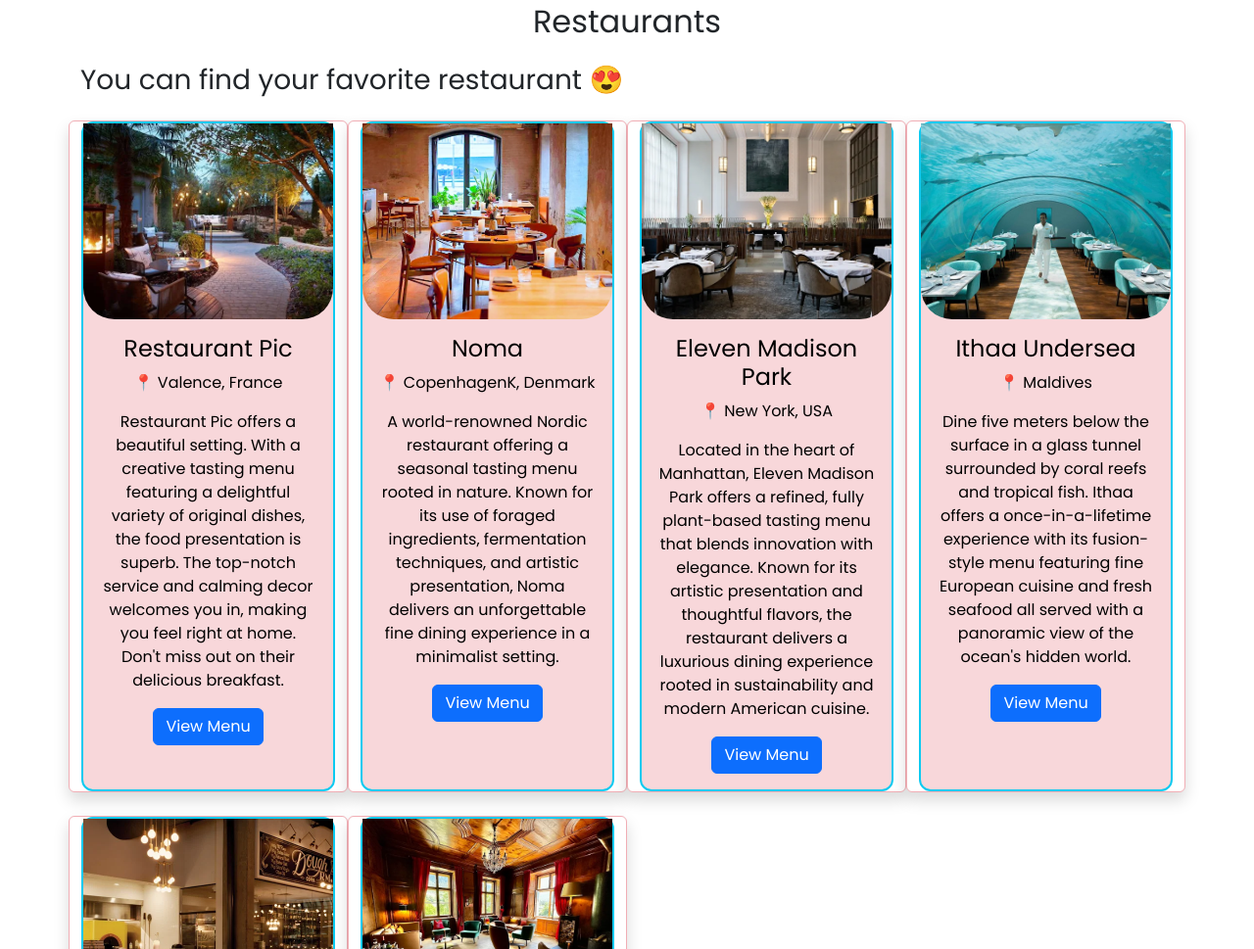
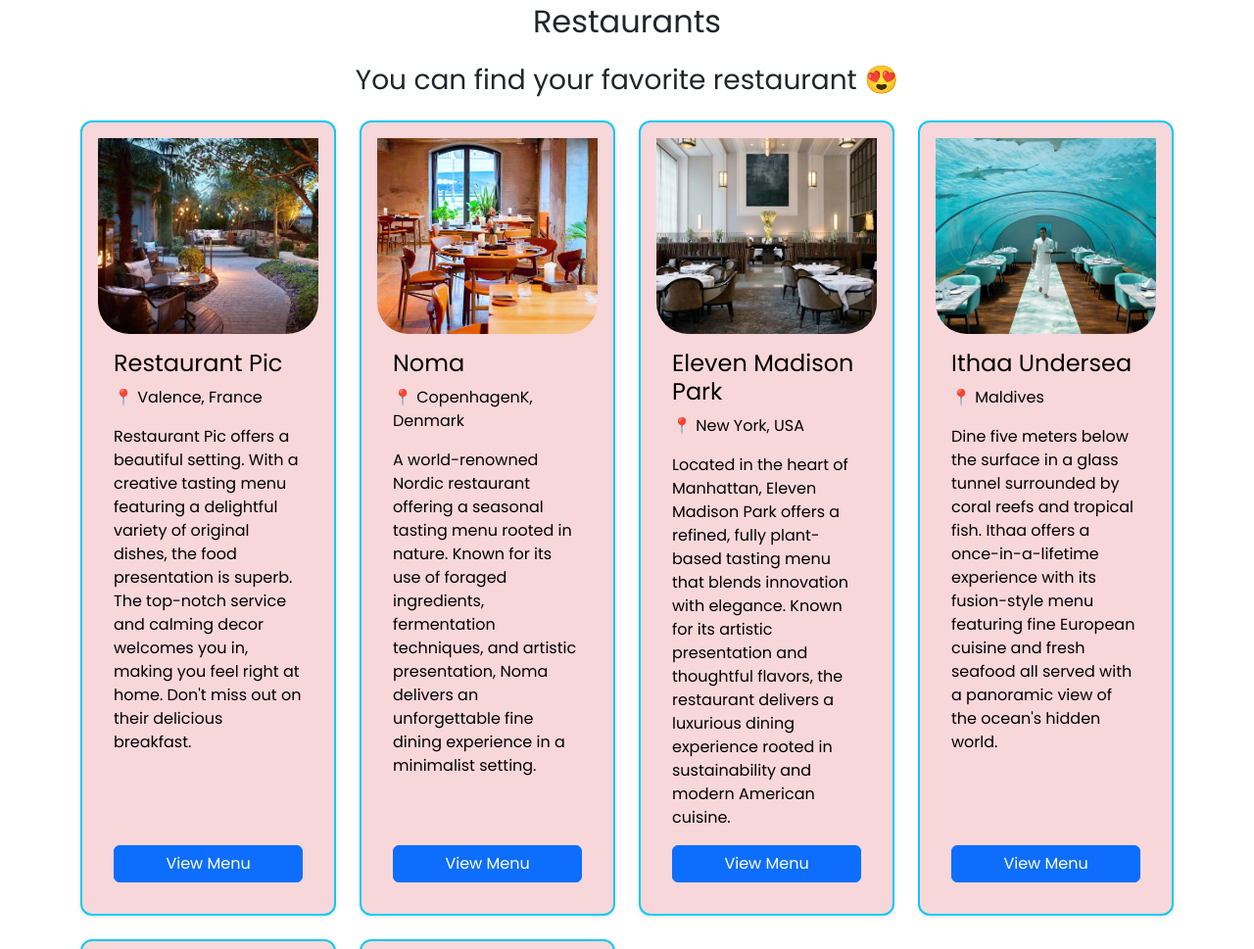
Before and after one commit to nargesyaghoubi-ygh/Foodie-Hub, a plain HTML site: page index.html in a window 1280 px wide. Shown: the part 983-1952 px from the top of the page at 98% size. Drawn offline with nearby package versions, Linux system fonts and the light colour scheme.

Commit message:
update css

```diff
--- a/index.html
+++ b/index.html
@@ -60,7 +60,7 @@
   </nav>
 
   <section id="home" class="d-flex justify-content-center align-items-center text-center text-white hero-section">
-    <div class="container px-4">
+    <div class="container">
       <h1 class="display-4 fw-bold text-info">Welcome to Foodie Hub</h1>
       <p class="display-6 fw-bold text-info">Order your favorite meals instantly!</p>
     </div>
@@ -69,117 +69,113 @@
   <div class="alert alert-success alert-dismissible fade show container mt-4" role="alert">
     Welcome to my Foodie Hub.
     <button type="button" class="btn-close" data-bs-dismiss="alert" aria-label="close"></button>
-
   </div>
 
   <div id="restaurant" class="container mt-4">
     <h2 class="mb-4 mt-5 text-center">Restaurants</h2>
-    <h3 class="mb-4">You can find your favorite restaurant 😍</h3>
-    <div class="row">
-      <div class="col-12 col-md-6 col-lg-3 mb-4 bg-white rounded shadow hover-scale border border-danger-subtle">
-        <div class="card text-center text-black bg-danger-subtle h-100 d-flex flex-column">
-          <img src="images/restaurant/Restaurant-Pic.webp" class="img-fluid custom-img rounded-5 rounded-top-0">
-          <div class="card-body mt-auto">
+    <h3 class="mb-4 text-center">You can find your favorite restaurant 😍</h3>
+
+    <div class="row g-4">
+      <!-- Restaurant Card -->
+      <div class="col-12 col-sm-6 col-lg-4 col-xl-3">
+        <div class="card p-3 text-black bg-danger-subtle h-100 d-flex flex-column shadow-sm hover-scale">
+          <img src="images/restaurant/Restaurant-Pic.webp" class="img-fluid custom-img rounded-5 rounded-top-0" alt="Restaurant Pic">
+          <div class="card-body d-flex flex-column mt-auto">
             <h4 class="cart-title">Restaurant Pic</h4>
             <p>📍 Valence, France</p>
             <p class="card-text">
               Restaurant Pic offers a beautiful setting. With a creative tasting menu featuring a delightful variety of
-              original dishes, the food presentation is superb.
-              The top-notch service and calming decor welcomes you in, making you feel right at home.
-              Don't miss out on their delicious breakfast.
+              original dishes, the food presentation is superb. The top-notch service and calming decor welcomes you in,
+              making you feel right at home. Don't miss out on their delicious breakfast.
             </p>
             <a href="#menu" class="btn btn-primary mt-auto" data-bs-toggle="tooltip" data-bs-placement="bottom" title="View Restaurant Menu">View Menu</a>
           </div>
         </div>
       </div>
-      <div
-        class="col-12 col-md-6 col-lg-3 mb-4 bg-white rounded shadow hover-scale border border-danger-subtle">
-        <div class="card text-center text-black bg-danger-subtle h-100 d-flex flex-column">
-          <img src="images/restaurant/noma.webp" class="img-fluid custom-img rounded-5 rounded-top-0">
-          <div class="card-body mt-auto">
+
+      <div class="col-12 col-sm-6 col-lg-4 col-xl-3">
+        <div class="card p-3 text-black bg-danger-subtle h-100 d-flex flex-column shadow-sm hover-scale">
+          <img src="images/restaurant/noma.webp" class="img-fluid custom-img rounded-5 rounded-top-0" alt="Noma">
+          <div class="card-body d-flex flex-column mt-auto">
             <h4 class="cart-title">Noma</h4>
             <p>📍 CopenhagenK, Denmark</p>
             <p class="card-text">
-              A world-renowned Nordic restaurant offering a seasonal tasting menu rooted in nature.
-              Known for its use of foraged ingredients, fermentation techniques, and artistic presentation,
-              Noma delivers an unforgettable fine dining experience in a minimalist setting.
+              A world-renowned Nordic restaurant offering a seasonal tasting menu rooted in nature. Known for its use of
+              foraged ingredients, fermentation techniques, and artistic presentation, Noma delivers an unforgettable fine
+              dining experience in a minimalist setting.
             </p>
             <a href="#menu" class="btn btn-primary mt-auto" data-bs-toggle="tooltip" data-bs-placement="bottom" title="View Restaurant Menu">View Menu</a>
           </div>
         </div>
       </div>
-      <div
-        class="col-12 col-md-6 col-lg-3 mb-4 bg-white rounded shadow hover-scale border border-danger-subtle">
-        <div class="card text-center text-black bg-danger-subtle h-100 d-flex flex-column">
-          <img src="images/restaurant/Eleven-Madison-Park.webp" class="img-fluid custom-img rounded-5 rounded-top-0">
-          <div class="card-body mt-auto">
+
+      <div class="col-12 col-sm-6 col-lg-4 col-xl-3">
+        <div class="card p-3 text-black bg-danger-subtle h-100 d-flex flex-column shadow-sm hover-scale">
+          <img src="images/restaurant/Eleven-Madison-Park.webp" class="img-fluid custom-img rounded-5 rounded-top-0" alt="Eleven Madison Park">
+          <div class="card-body d-flex flex-column mt-auto">
             <h4 class="cart-title">Eleven Madison Park</h4>
             <p>📍 New York, USA</p>
             <p class="card-text">
-              Located in the heart of Manhattan, Eleven Madison Park offers a refined,
-              fully plant-based tasting menu that blends innovation with elegance.
-              Known for its artistic presentation and thoughtful flavors,
-              the restaurant delivers a luxurious dining experience rooted in sustainability and modern American
-              cuisine.
+              Located in the heart of Manhattan, Eleven Madison Park offers a refined, fully plant-based tasting menu that
+              blends innovation with elegance. Known for its artistic presentation and thoughtful flavors, the restaurant
+              delivers a luxurious dining experience rooted in sustainability and modern American cuisine.
             </p>
             <a href="#menu" class="btn btn-primary mt-auto" data-bs-toggle="tooltip" data-bs-placement="bottom" title="View Restaurant Menu">View Menu</a>
           </div>
         </div>
       </div>
-      <div
-        class="col-12 col-md-6 col-lg-3 mb-4 bg-white rounded shadow hover-scale border border-danger-subtle">
-        <div class="card text-center text-black bg-danger-subtle h-100 d-flex flex-column">
-          <img src="images/restaurant/Ithaa-Undersea.jpg" class="img-fluid custom-img rounded-5 rounded-top-0">
-          <div class="card-body mt-auto">
+
+      <div class="col-12 col-sm-6 col-lg-4 col-xl-3">
+        <div class="card p-3 text-black bg-danger-subtle h-100 d-flex flex-column shadow-sm hover-scale">
+          <img src="images/restaurant/Ithaa-Undersea.jpg" class="img-fluid custom-img rounded-5 rounded-top-0" alt="Ithaa Undersea">
+          <div class="card-body d-flex flex-column mt-auto">
             <h4 class="cart-title">Ithaa Undersea</h4>
             <p>📍 Maldives</p>
             <p class="card-text">
-              Dine five meters below the surface in a glass tunnel surrounded by coral reefs and tropical fish.
-              Ithaa offers a once-in-a-lifetime experience with its fusion-style
-              menu featuring fine European cuisine and fresh seafood all served with a panoramic view of the ocean's
-              hidden world.
+              Dine five meters below the surface in a glass tunnel surrounded by coral reefs and tropical fish. Ithaa
+              offers a once-in-a-lifetime experience with its fusion-style menu featuring fine European cuisine and fresh
+              seafood all served with a panoramic view of the ocean's hidden world.
             </p>
             <a href="#menu" class="btn btn-primary mt-auto" data-bs-toggle="tooltip" data-bs-placement="bottom" title="View Restaurant Menu">View Menu</a>
           </div>
         </div>
       </div>
-      <div
-        class="col-12 col-md-6 col-lg-3 mb-4 bg-white rounded shadow hover-scale border border-danger-subtle">
-        <div class="card text-center text-black bg-danger-subtle h-100 d-flex flex-column">
-          <img src="images/restaurant/modena.webp " class="card-img-top custom-img rounded-5 rounded-top-0">
-          <div class="card-body mt-auto">
+
+      <div class="col-12 col-sm-6 col-lg-4 col-xl-3">
+        <div class="card p-3 text-black bg-danger-subtle h-100 d-flex flex-column shadow-sm hover-scale">
+          <img src="images/restaurant/modena.webp" class="img-fluid custom-img rounded-5 rounded-top-0" alt="Modena">
+          <div class="card-body d-flex flex-column mt-auto">
             <h4 class="cart-title">Modena</h4>
             <p>📍 Osteria Francescanae</p>
             <p class="card-text">
               Restaurant Pic offers a beautiful setting. With a creative tasting menu featuring a delightful variety of
-              original dishes, the food presentation is superb.
-              The top-notch service and calming decor welcomes you in, making you feel right at home.
-              Don't miss out on their delicious breakfast.
+              original dishes, the food presentation is superb. The top-notch service and calming decor welcomes you in,
+              making you feel right at home. Don't miss out on their delicious breakfast.
             </p>
             <a href="#menu" class="btn btn-primary mt-auto" data-bs-toggle="tooltip" data-bs-placement="bottom" title="View Restaurant Menu">View Menu</a>
           </div>
         </div>
       </div>
-      <div
-        class="col-12 col-md-6 col-lg-3 mb-4 bg-white rounded shadow hover-scale border border-danger-subtle">
-        <div class="card text-center text-black bg-danger-subtle h-100 d-flex flex-column">
-          <img src="images/restaurant/Schauenstein-Schloss.webp"
-            class="card-img-top custom-img rounded-5 rounded-top-0">
-          <div class="card-body mt-auto">
+
+      <div class="col-12 col-sm-6 col-lg-4 col-xl-3">
+        <div class="card p-3 text-black bg-danger-subtle h-100 d-flex flex-column shadow-sm hover-scale">
+          <img src="images/restaurant/Schauenstein-Schloss.webp" class="img-fluid custom-img rounded-5 rounded-top-0" alt="Schloss Schauenstein">
+          <div class="card-body d-flex flex-column mt-auto">
             <h4 class="cart-title">Schloss Schauenstein</h4>
             <p>📍 Switzerland</p>
             <p class="card-text">
-              Set inside a charming medieval castle,
-              this restaurant offers refined European cuisine with a strong focus on local, seasonal ingredients.
-              The elegant yet cozy atmosphere complements dishes crafted with precision and passion,
-              delivering a memorable fine dining experience in the heart of the Swiss Alps.
+              Set inside a charming medieval castle, this restaurant offers refined European cuisine with a strong focus
+              on local, seasonal ingredients. The elegant yet cozy atmosphere complements dishes crafted with precision
+              and passion, delivering a memorable fine dining experience in the heart of the Swiss Alps.
             </p>
-            <a href="#menu" class="btn btn-primary" data-bs-toggle="tooltip" data-bs-placement="bottom" title="View Restaurant Menu">View Menu</a>
+            <a href="#menu" class="btn btn-primary mt-auto" data-bs-toggle="tooltip" data-bs-placement="bottom" title="View Restaurant Menu">View Menu</a>
           </div>
         </div>
       </div>
+
     </div>
   </div>
+
 
   <!-- Menu Restaurant -->
   <section id="menu">
```
